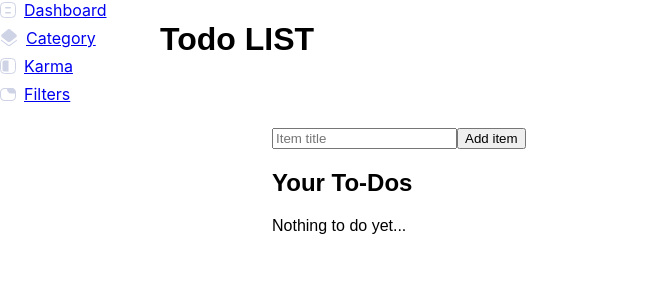
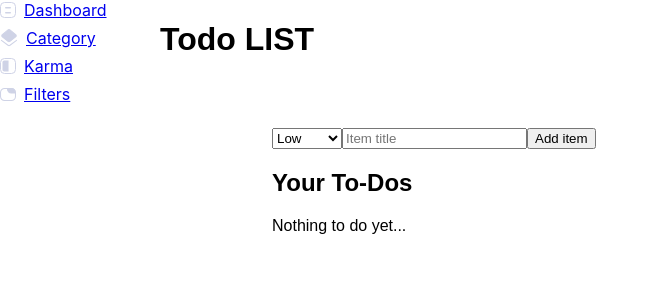
Before and after one commit to An1mus/merntodo, a React (Create React App) app: page /#/ in a window 1280 px wide. Shown: the top 300 px of the page, without its empty margins (0-659 px from the left). Built offline with nearby package versions, Linux system fonts and the light colour scheme.

Commit message:
Priority updated

```diff
--- a/src/commons/types/Priority.tsx
+++ b/src/commons/types/Priority.tsx
@@ -1,6 +1,6 @@
 export enum Priority  {
-    Critical,
+    Low,
+    Medium,
     High,
-    Medium,
-    Low
+    Critical
 }
--- a/src/components/Todo/AddItemForm/index.tsx
+++ b/src/components/Todo/AddItemForm/index.tsx
@@ -26,17 +26,24 @@ interface Props {
 
 const AddItemForm = ({addTodo}: Props) => {
     const [itemTitle, setItemTitle] = useState('');
+    const [itemPriority, setItemPriority] = useState('0');
 
     const handleSubmit = (e: any) => {
         e.preventDefault();
 
-        addTodo({ ...emptyItem, id: createUniqueId(), name: itemTitle});
+        addTodo({ ...emptyItem, id: createUniqueId(), name: itemTitle, priority: Priority[itemPriority]});
 
         setItemTitle('');
     };
 
     return (
         <FormComponent onSubmit={e => handleSubmit(e)}>
+            <select value={itemPriority} onChange={e => setItemPriority(e.target.value)}>
+                <option value={'0'}>Low</option>
+                <option value={'1'}>Medium</option>
+                <option value={'2'}>High</option>
+                <option value={'3'}>Critical</option>
+            </select>
             <input
                 type="text"
                 placeholder='Item title'
--- a/src/components/common/FilterIcon/index.tsx
+++ b/src/components/common/FilterIcon/index.tsx
@@ -26,10 +26,10 @@ interface FilterIconProps {
 
 const FilterIcon: React.FC<FilterIconProps> = ({priority}) => {
     const colors = {
-        [Priority.Critical]: '#F14146',
-        [Priority.High]: '#F35D2C',
-        [Priority.Medium]: '#4344E4',
-        [Priority.Low]: '#41F1C6',
+        'Critical': '#F14146',
+        'High': '#F35D2C',
+        'Medium': '#4344E4',
+        'Low': '#41F1C6',
     };
     return (
         <IconContainer color={colors[priority]}>
```
